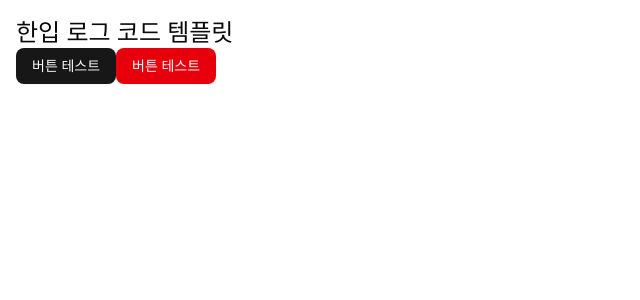
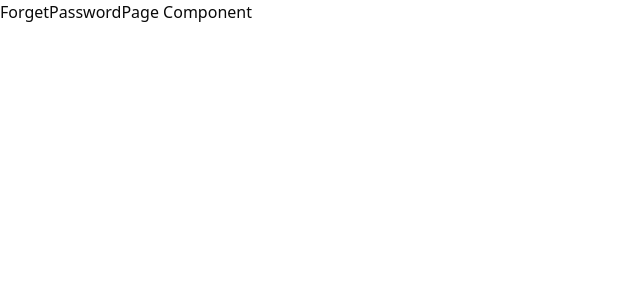
Before and after one commit to hyejoy/react-query-sns, a React (Vite) app: page /forget-password in a window 1280 px wide. Shown: the top 300 px of the page, without its empty margins (0-640 px from the left). Built offline with nearby package versions, Linux system fonts and the light colour scheme.

Commit message:
feat: set up page routing

```diff
--- a/src/App.tsx
+++ b/src/App.tsx
@@ -1,11 +1,5 @@
-import { Button } from "@/components/ui/button";
+import RootRoute from "@/root-route";
 
 export default function App() {
-  return (
-    <div className="p-4">
-      <h1 className="text-2xl">한입 로그 코드 템플릿</h1>
-      <Button>버튼 테스트</Button>
-      <Button variant={"destructive"}>버튼 테스트</Button>
-    </div>
-  );
+  return <RootRoute />;
 }
--- /dev/null
+++ b/src/pages/forget-password-page.tsx
@@ -0,0 +1,7 @@
+export default function ForgetPasswordPage() {
+  return (
+    <>
+      <h1>ForgetPasswordPage Component</h1>
+    </>
+  );
+}
--- /dev/null
+++ b/src/pages/index-page.tsx
@@ -0,0 +1,7 @@
+export default function IndexPage() {
+  return (
+    <>
+      <h1>IndexPage Component</h1>
+    </>
+  );
+}
--- /dev/null
+++ b/src/pages/post-detail-page.tsx
@@ -0,0 +1,7 @@
+export default function PostDetailPage() {
+  return (
+    <>
+      <h1>PostDetailPage Component</h1>
+    </>
+  );
+}
--- /dev/null
+++ b/src/pages/profile-detail-page.tsx
@@ -0,0 +1,7 @@
+export default function ProfileDetailPage() {
+  return (
+    <>
+      <h1>ProfileDetailPage Component</h1>
+    </>
+  );
+}
--- /dev/null
+++ b/src/pages/reset-password-page.tsx
@@ -0,0 +1,7 @@
+export default function ResetPasswordPage() {
+  return (
+    <>
+      <h1>ResetPasswordPage Component</h1>
+    </>
+  );
+}
--- /dev/null
+++ b/src/pages/sign-in-page.tsx
@@ -0,0 +1,7 @@
+export default function SignInPage() {
+  return (
+    <>
+      <h1>SignInPage Component</h1>
+    </>
+  );
+}
--- /dev/null
+++ b/src/pages/sign-up-page.tsx
@@ -0,0 +1,7 @@
+export default function SignUpPage() {
+  return (
+    <>
+      <h1>SignUpPage Component</h1>
+    </>
+  );
+}
--- /dev/null
+++ b/src/root-route.tsx
@@ -0,0 +1,25 @@
+import ForgetPasswordPage from "@/pages/forget-password-page";
+import IndexPage from "@/pages/index-page";
+import PostDetailPage from "@/pages/post-detail-page";
+import ProfileDetailPage from "@/pages/profile-detail-page";
+import ResetPasswordPage from "@/pages/reset-password-page";
+import SignInPage from "@/pages/sign-in-page";
+import SignUpPage from "@/pages/sign-up-page";
+import { Navigate, Route, Routes } from "react-router";
+
+export default function RootRoute() {
+  return (
+    <Routes>
+      <Route path="/sign-in" element={<SignInPage />} />
+      <Route path="/sign-up" element={<SignUpPage />} />
+      <Route path="/forget-password" element={<ForgetPasswordPage />} />
+      <Route path="/" element={<IndexPage />} />
+      <Route path="/post/:postId" element={<PostDetailPage />} />
+      <Route path="/profile/:userId" element={<ProfileDetailPage />} />
+      <Route path="/reset-password" element={<ResetPasswordPage />} />
+
+      {/* 그외 경로 */}
+      <Route path="*" element={<Navigate to={"/"} />} />
+    </Routes>
+  );
+}
```
